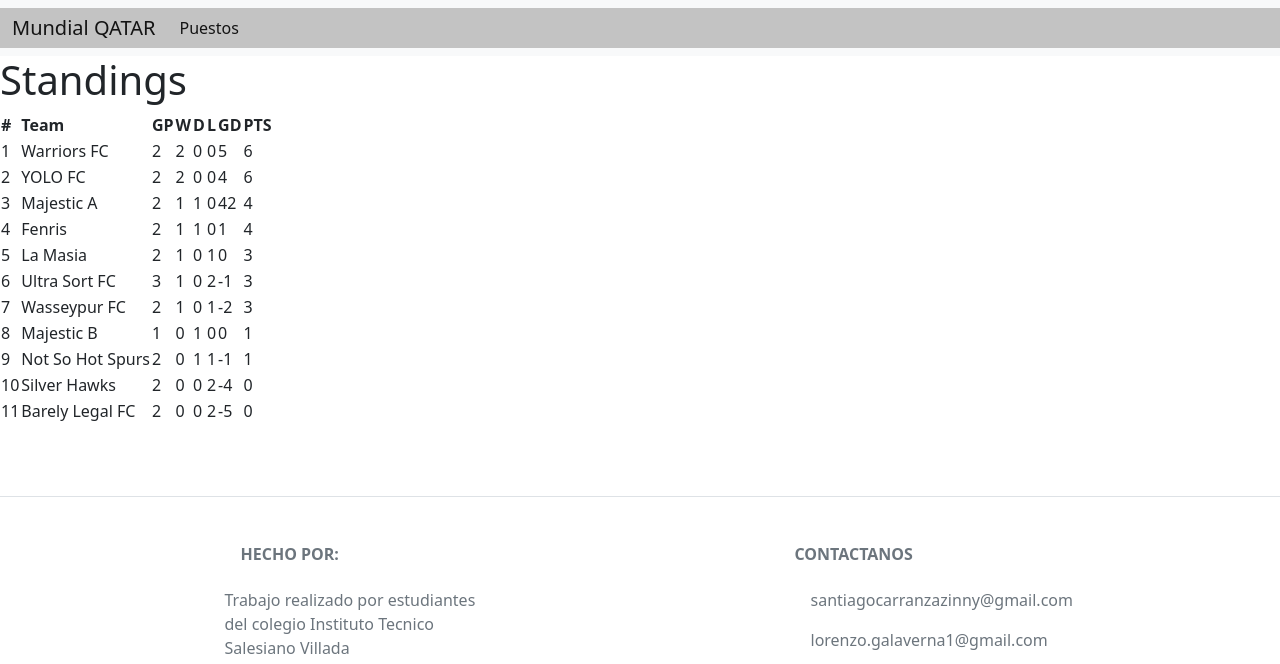
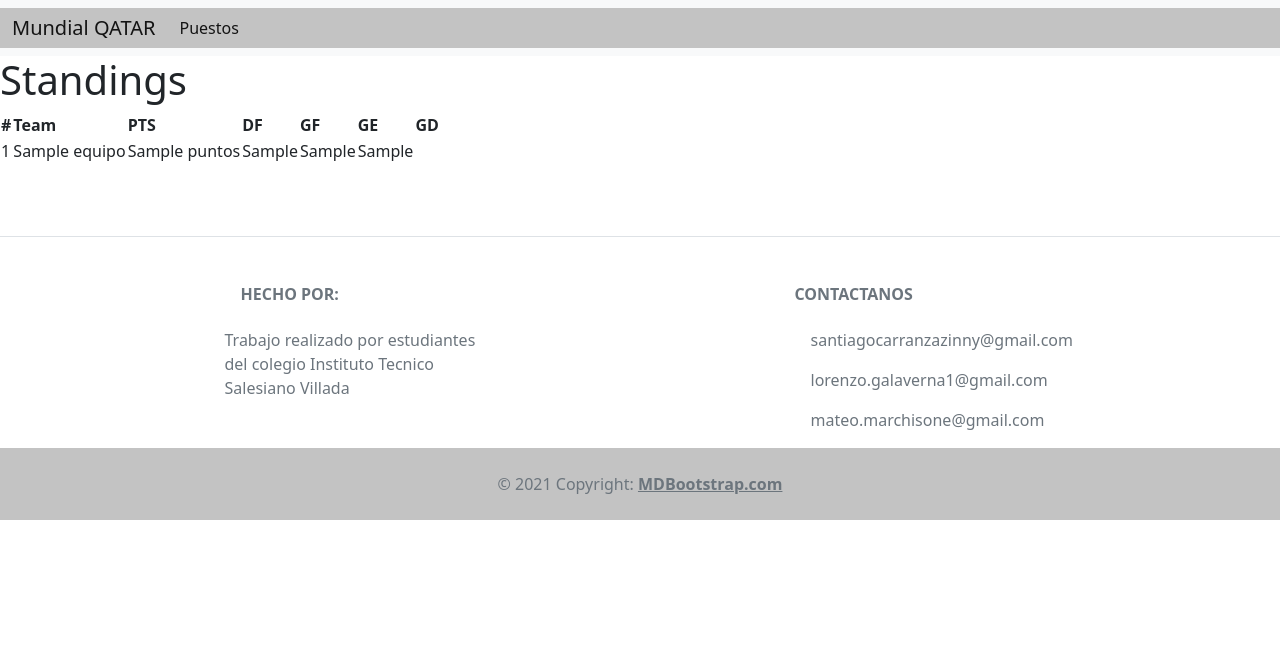
Before and after one commit to MateMar04/ONIET, a Python web app: template conf/templates/base.html in a window 1280 px wide. Shown: the top 664 px of the page. Run offline with Jinja, Linux system fonts and the light colour scheme; the template is opened without the code that fills it: most values are stand-ins (such as "Sample title", 1, 10 or a date in 2020).

Commit message:
views y base listos

```diff
--- a/conf/confApp/views.py
+++ b/conf/confApp/views.py
@@ -1,4 +1,6 @@
 from django.shortcuts import render
 
 def home_screen_view(request):
-    return render(request, "base.html")
+    equipos = Equipos.objects.all
+
+    return render(request, "base.html", {'clientess':cliente})
--- a/conf/templates/base.html
+++ b/conf/templates/base.html
@@ -18,123 +18,24 @@
                 <tr class="col">
                   <th>#</th>
                   <th>Team</th>
-                  <th>GP</th>
-                  <th>W</th>
-                  <th>D</th>
-                  <th>L</th>
+                  <th>PTS</th>
+                  <th>DF</th>
+                  <th>GF</th>
+                  <th>GE</th>
                   <th>GD</th>
-                  <th>PTS</th>
+
                 </tr>
+                {% for equipo in equipos%}
                 <tr class="wpos">
                   <td>1</td>
-                  <td>Warriors FC</td>
-                  <td>2</td>
-                  <td>2</td>
-                  <td>0</td>
-                  <td>0</td>
-                  <td>5</td>
-                  <td>6</td>
+                  <td>{{ equipo.nombre }}</td>
+                  <td>{{equipo.puntos}}</td>
+                  <td>{{equipo.goles_diferencia}}</td>
+                  <td>{{equipo.goles_favor}}</td>
+                  <td>{{equipo.goles_encontra}}</td>
                 </tr>
-                <tr class="wpos">
-                  <td>2</td>
-                  <td>YOLO FC</td>
-                  <td>2</td>
-                  <td>2</td>
-                  <td>0</td>
-                  <td>0</td>
-                  <td>4</td>
-                  <td>6</td>
-                </tr>
-                <tr class="wpos">
-                  <td>3</td>
-                  <td>Majestic A</td>
-                  <td>2</td>
-                  <td>1</td>
-                  <td>1</td>
-                  <td>0</td>
-                  <td>42</td>
-                  <td>4</td>
-                </tr>
-                <tr class="wpos">
-                  <td>4</td>
-                  <td>Fenris</td>
-                  <td>2</td>
-                  <td>1</td>
-                  <td>1</td>
-                  <td>0</td>
-                  <td>1</td>
-                  <td>4</td>
-                </tr>
-                <tr class="pos">
-                  <td>5</td>
-                  <td>La Masia</td>
-                  <td>2</td>
-                  <td>1</td>
-                  <td>0</td>
-                  <td>1</td>
-                  <td>0</td>
-                  <td>3</td>
-                </tr>
-                <tr class="pos">
-                  <td>6</td>
-                  <td>Ultra Sort FC</td>
-                  <td>3</td>
-                  <td>1</td>
-                  <td>0</td>
-                  <td>2</td>
-                  <td>-1</td>
-                  <td>3</td>
-                </tr>
-                <tr class="pos">
-                  <td>7</td>
-                  <td>Wasseypur FC</td>
-                  <td>2</td>
-                  <td>1</td>
-                  <td>0</td>
-                  <td>1</td>
-                  <td>-2</td>
-                  <td>3</td>
-                </tr>
-                <tr class="pos">
-                  <td>8</td>
-                  <td>Majestic B</td>
-                  <td>1</td>
-                  <td>0</td>
-                  <td>1</td>
-                  <td>0</td>
-                  <td>0</td>
-                  <td>1</td>
-                </tr>
-                <tr class="pos">
-                  <td>9</td>
-                  <td>Not So Hot Spurs</td>
-                  <td>2</td>
-                  <td>0</td>
-                  <td>1</td>
-                  <td>1</td>
-                  <td>-1</td>
-                  <td>1</td>
-                </tr>
-                <tr class="pos">
-                  <td>10</td>
-                  <td>Silver Hawks</td>
-                  <td>2</td>
-                  <td>0</td>
-                  <td>0</td>
-                  <td>2</td>
-                  <td>-4</td>
-                  <td>0</td>
-                </tr>
-                <tr class="pos">
-                  <td>11</td>
-                  <td>Barely Legal FC</td>
-                  <td>2</td>
-                  <td>0</td>
-                  <td>0</td>
-                  <td>2</td>
-                  <td>-5</td>
-                  <td>0</td>
-                </tr>
+                {% endfor %}
+
               </table>
     </div>
     {% endblock content %}
```
